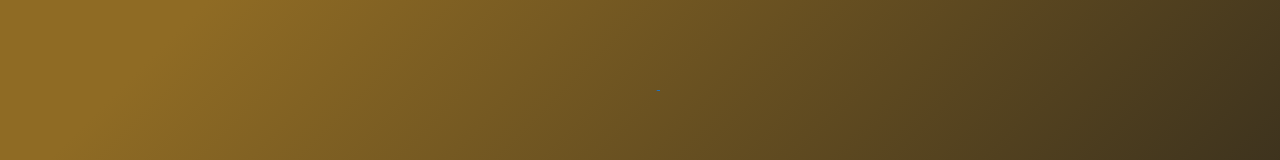
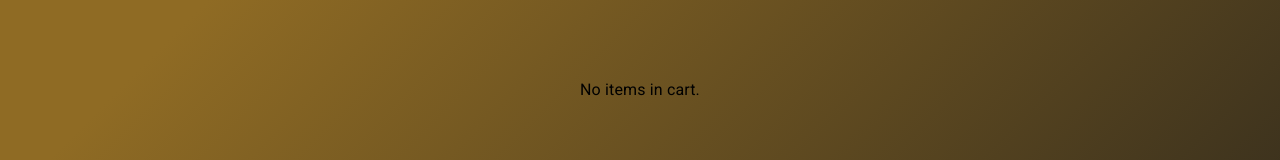
Before and after one commit to JMSONNE/capstone-client, a React (Vite) app: page /cart in a window 1280 px wide. Shown: the part 398-558 px from the top of the page. Built offline with nearby package versions, Linux system fonts and the light colour scheme.

Commit message:
changed spinning circle to actual no items in cart text

```diff
--- a/src/Components/Cart.jsx
+++ b/src/Components/Cart.jsx
@@ -55,7 +55,7 @@ const Cart = () => {
     if (!cart) {
         return (
             <Box sx={{ display: 'flex', justifyContent: 'center', alignItems: 'center', height: '100vh' }}>
-                <CircularProgress />
+                <Typography>No items in cart.</Typography>
             </Box>
         );
     }
```
